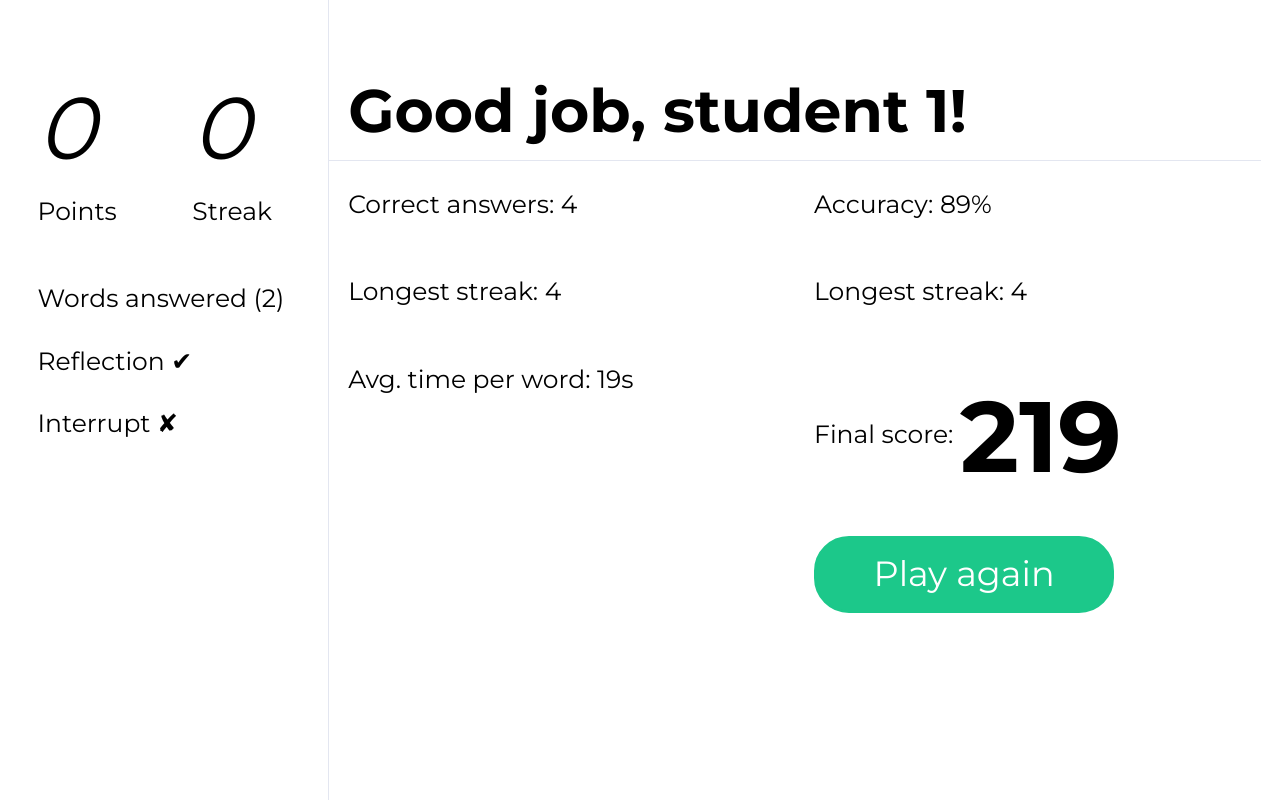
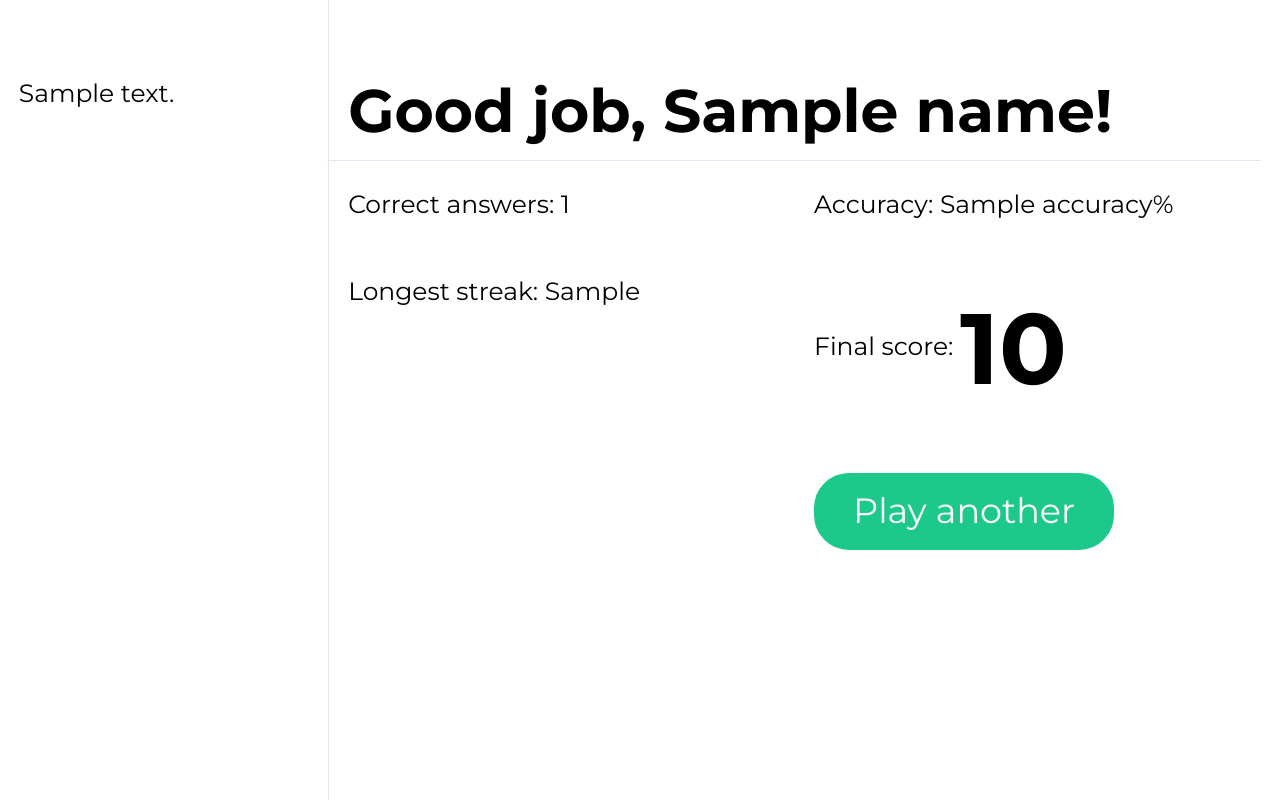
Before and after one commit to akhil11naseem/Online-Quiz-Platform, a Python web app: template TYPEit Web App/Main Folder/flask_app/templates/Game screens/results-page.html in a window 1280 px wide. Run offline with Jinja, Linux system fonts and the light colour scheme; the template is opened without the code that fills it: most values are stand-ins (such as "Sample title", 1, 10 or a date in 2020); some libraries are stand-ins or nearby versions.

Commit message:
Merge akhil's and varun's latest 4AM
- Working /results-page
- Ends quiz on time out
- Added auto default entries in results table everytime a new user registers

Signed-off-by: Akhil Naseem <akhil11naseem@gmail.com>

```diff
--- a/TYPEit Web App/Main Folder/flask_app/static/assets/js/timer.js
+++ b/TYPEit Web App/Main Folder/flask_app/static/assets/js/timer.js
@@ -22,7 +22,8 @@ function initializeClock(endtime) {
 
     if (t.total <= 0) {
       clearInterval(timeinterval);
-      window.location.replace("/results-page");
+      timeUP = true;
+      processResults();
     }
   }
 
@@ -30,8 +31,9 @@ function initializeClock(endtime) {
   var timeinterval = setInterval(updateClock, 1000);
 }
 
-var timeInMinutes = 5;
+var timeInMinutes = 3;
 var currentTime = Date.parse(new Date());
 var deadline = new Date(currentTime + timeInMinutes*60*1000);
+var timeUP = false;
 
 initializeClock(deadline);
--- a/TYPEit Web App/Main Folder/flask_app/templates/Dashboard/Student dashboard/student - choose test topic.html
+++ b/TYPEit Web App/Main Folder/flask_app/templates/Dashboard/Student dashboard/student - choose test topic.html
@@ -55,8 +55,6 @@
     <script src="https://cdnjs.cloudflare.com/ajax/libs/jquery/3.4.1/jquery.min.js"></script>
     <script src="https://cdnjs.cloudflare.com/ajax/libs/twitter-bootstrap/4.4.1/js/bootstrap.bundle.min.js"></script>
     <script src="{{ url_for('static', filename='assets/js/bs-init.js')}}"></script>
-    <script src="{{ url_for('static', filename='assets/js/maintain focus on answer input area.js')}}"></script>
-    <script src="{{ url_for('static', filename='assets/js/timer.js')}}"></script>
     <script src="{{ url_for('static', filename='assets/js/topic button.js')}}"></script>
     <script>
       $(document).ready(function () {
--- a/TYPEit Web App/Main Folder/flask_app/templates/Game screens/question-page.html
+++ b/TYPEit Web App/Main Folder/flask_app/templates/Game screens/question-page.html
@@ -59,6 +59,7 @@
     <script src="{{ url_for('static', filename='assets/js/checkAnswer.js')}}"></script>
     <script>
       var questions_JSON = {{ questions_arr|tojson|safe }};
+      var topic_name = "{{ topic_name }}";
 
       $('#hint-and-answer-input').on("input", function(){
         checkAnswer(this.value, questions_JSON);
--- a/TYPEit Web App/Main Folder/flask_app/templates/Game screens/results-page.html
+++ b/TYPEit Web App/Main Folder/flask_app/templates/Game screens/results-page.html
@@ -15,57 +15,33 @@
     <div class="container-fluid fill">
         <div class="row">
             <div class="col-lg-3 border-right left-main-column" id="results-page-left-column">
-                <div class="row mt-5" id="points-row">
-                    <div class="col">
-                        <h1 class="display-4 font-italic">0</h1>
-                        <p>Points</p>
-                    </div>
-                    <div class="col">
-                        <h1 class="display-4 font-italic">0</h1>
-                        <p>Streak</p>
-                    </div>
-                </div>
-                <div class="row mt-3" id="words-answered-row">
-                    <div class="col">
-                        <p>Words answered (2)</p>
-                        <p>Reflection ✔<br></p>
-                        <p>Interrupt&nbsp;✘<br></p>
-                    </div>
-                </div>
+                <div class="row mt-5" id="words-answered-row">{{ wordsAnswered|safe }}</div>
             </div>
             <div class="col right-main-column" id="results-page-right-column">
                 <div class="row border-bottom align-items-center mt-5" id="results-heading-row">
                     <div class="col">
-                        <h1 class="main-heading">Good job, student 1!</h1>
+                        <h1 class="main-heading">Good job, {{ name }}!</h1>
                     </div>
                 </div>
                 <div class="row my-3" id="results-stats-row1">
                     <div class="col">
-                        <p>Correct answers: 4</p>
+                        <p>Correct answers: {{ numCorrectAnswers }}</p>
                     </div>
                     <div class="col">
-                        <p>Accuracy: 89%</p>
+                        <p>Accuracy: {{ accuracy }}%</p>
                     </div>
                 </div>
                 <div class="row my-3" id="results-stats-row2">
                     <div class="col">
-                        <p>Longest streak: 4</p>
+                        <p>Longest streak: {{ longestStreak }}</p>
                     </div>
                     <div class="col">
-                        <p>Longest streak: 4</p>
-                    </div>
-                </div>
-                <div class="row" id="results-stats-row3">
-                    <div class="col">
-                        <p>Avg. time per word: 19s</p>
-                    </div>
-                    <div class="col">
-                        <p>Final score:&nbsp;<strong class="align-middle" style="font-size: 100px;">219</strong></p>
+                        <p>Final score:&nbsp;<strong class="align-middle" style="font-size: 100px;">{{ score }}</strong></p>
                     </div>
                 </div>
                 <div class="row">
                     <div class="col offset-6">
-                        <div><a href="Game screens/question-page.html"><button class="btn btn-success" id="play-again-btn">Play again</button></a></div>
+                        <div><a href="{{ url_for('main.chooseTestTopic') }}"><button class="btn btn-success" id="play-again-btn">Play another</button></a></div>
                     </div>
                 </div>
             </div>
```
Also changed, not shown: TYPEit Web App/Main Folder/flask_app/__init__.py (+1 -12 lines), TYPEit Web App/Main Folder/flask_app/models.py (+1 -8 lines), TYPEit Web App/Main Folder/flask_app/routes/auth.py (+11 -1 lines), TYPEit Web App/Main Folder/flask_app/routes/main.py (+14 -4 lines), TYPEit Web App/Main Folder/flask_app/static/assets/js/checkAnswer.js (+47 -9 lines), TYPEit Web App/Main Folder/flask_app/db.sqlite3.
